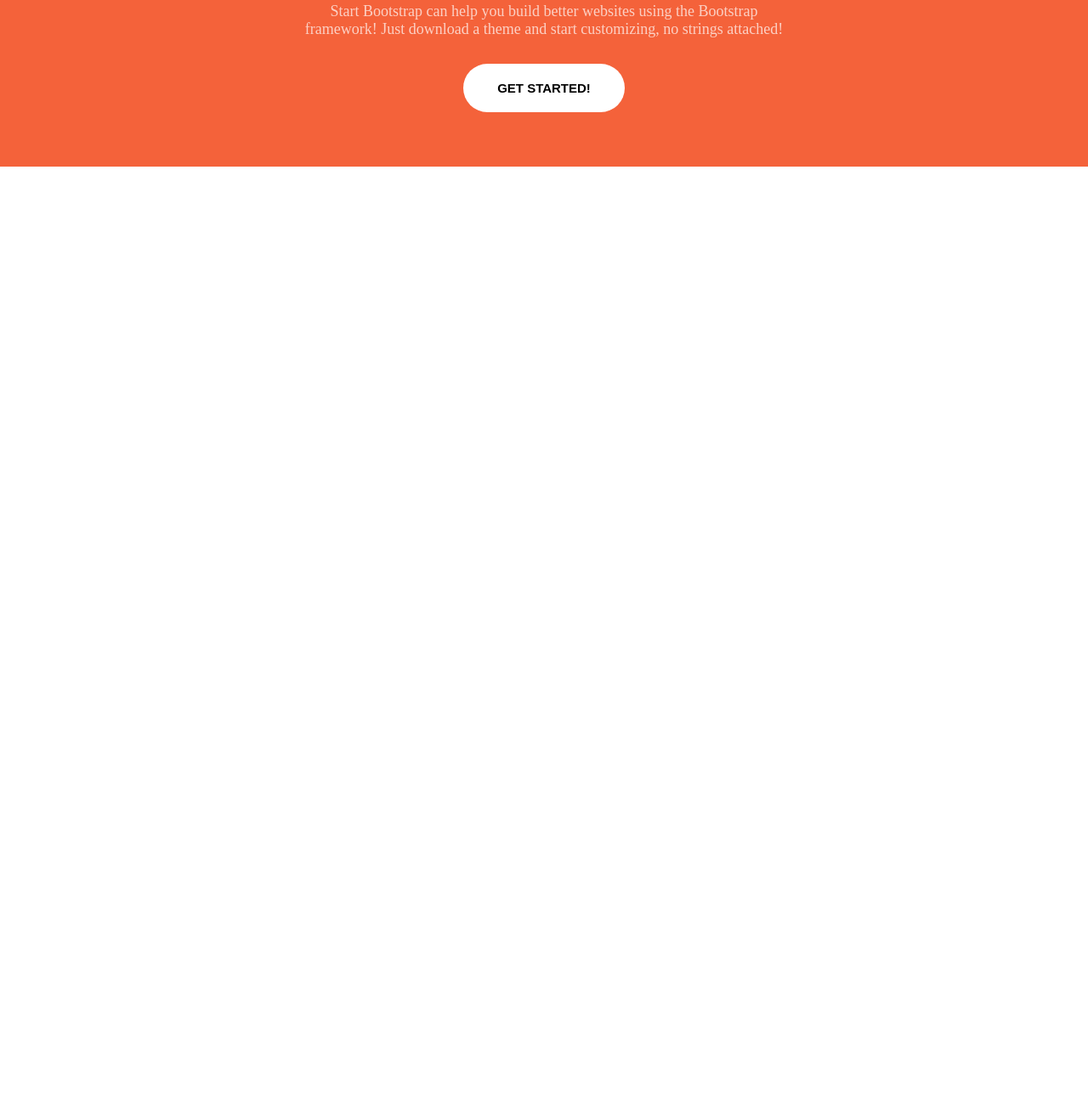
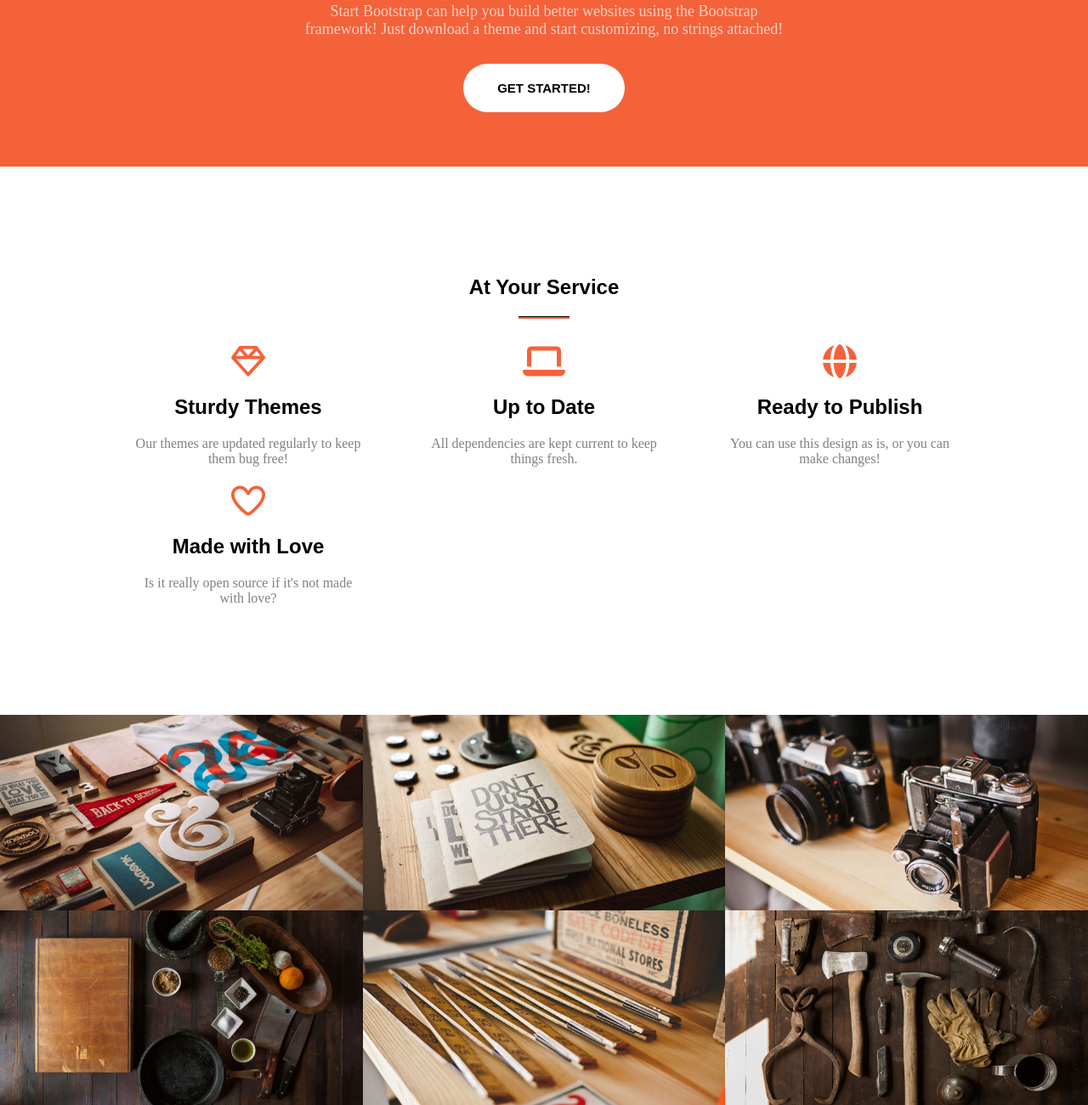
Before and after one commit to halahabaybeh/startbootstrap, a plain HTML site: page index.html in a window 1280 px wide. Shown: the part 953-2253 px from the top of the page at 85% size. Before the commit the page ends 1149 px from the top, so only its background shows below. Drawn offline with Linux system fonts and the light colour scheme.

Commit message:
portfolio section

```diff
--- a/assets/css/base.css
+++ b/assets/css/base.css
@@ -39,8 +39,14 @@
 .py-3 {
     padding: 30px 0;
 }
+.py-4 {
+    padding: 40px 0;
+}
 .py-5 {
     padding: 50px 0;
+}
+.py-10 {
+    padding: 10% 0;
 }
 .px-1 {
     padding: 0 10px;
@@ -87,9 +93,10 @@
     list-style: none;
     font-family: sans-serif;
 }
-h1{
+h1,h2,h3,h4,h5,h6 {
     font-family: sans-serif;
 }
+
 
 .fw-bold {
     font-weight: bold;
@@ -97,6 +104,9 @@
 
 .fw-400 {
     font-weight: 400;
+}
+.fw-500 {
+    font-weight: 500;
 }
 
 .fw-600 {
@@ -125,8 +135,10 @@
     color: black;
 }
 .color-gray {
-
    color: rgba(255, 255, 255, 0.7);;
+}
+.color-gray-dark {
+    color: gray;
 }
 .justify-content-center {
     justify-content: center;
@@ -206,5 +218,25 @@
 }
 .getStarted {
     background-color: #f4623a;
+}
+i {
+    font-size: 40px;
+    color: #f4623a;
+}
+.portfolio img {
+    width: 100%;
+    height: auto;
+}
+.grid-card{
+    display: grid;
+    grid-template-columns: repeat(auto-fit, minmax(255px, 1fr));
+    gap: 20px;
+}
+.grid-img{
+    display: grid;
+    grid-template-columns: repeat(auto-fit, minmax(350px, 1fr));
 
 }
+p{
+    flex: 1;
+}
--- a/index.html
+++ b/index.html
@@ -11,6 +11,9 @@
         rel="stylesheet">
     <link rel="stylesheet" href="assets/css/base.css">
     <link rel="stylesheet" href="assets/css/main.css">
+    <link rel="stylesheet" href="https://cdnjs.cloudflare.com/ajax/libs/font-awesome/7.0.1/css/all.min.css"
+        integrity="sha512-2SwdPD6INVrV/lHTZbO2nodKhrnDdJK9/kg2XD1r9uGqPo1cUbujc+IYdlYdEErWNu69gVcYgdxlmVmzTWnetw=="
+        crossorigin="anonymous" referrerpolicy="no-referrer" />
     <title>Document</title>
 </head>
 
@@ -51,6 +54,44 @@
             <a class="btn-secondary color-black fs-2 fw-bold pxy-2" href="#">Get Started!</a>
         </div>
     </section>
+    <section class="service d-flex flex-column justify-content-center align-items-center gap-30 py-10" >
+        <div class="container d-flex flex-column justify-content-center align-items-center text-center gap-20">
+            <h1 class="fw-600">At Your Service</h1>
+            <hr class="divider">
+        </div>
+        <div class="card container grid-card">
+            <div class="card d-flex flex-column gap-20 justify-content-center align-items-center px-3">
+                <i class="fa-regular fa-gem"></i>
+                <h2>Sturdy Themes</h2>
+                <p class="color-gray-dark text-center">Our themes are updated regularly to keep them bug free!</p>
+            </div>
+            <div class="card d-flex flex-column gap-20 justify-content-center align-items-center px-3">
+                <i class="fa-solid fa-laptop"></i>
+                <h2>Up to Date</h2>
+                <p class="color-gray-dark text-center">All dependencies are kept current to keep things fresh.</p>
+            </div>
+            <div class="card d-flex flex-column gap-20 justify-content-center align-items-center px-3">
+                <i class="fa-solid fa-globe"></i>
+                <h2>Ready to Publish</h2>
+                <p class="color-gray-dark text-center">You can use this design as is, or you can make changes!</p>
+            </div>
+            <div class="card d-flex flex-column gap-20 justify-content-center align-items-center px-3">
+                <i class="fa-regular fa-heart"></i>
+                <h2>Made with Love</h2>
+                <p class="color-gray-dark text-center">Is it really open source if it's not made with love?</p>
+            </div>
+        </div>
+    </section>
+    <section class="portfolio">
+        <div class="grid-img">
+            <img src="assets/img/1.jpg" alt="">
+            <img src="assets/img/2.jpg" alt="">
+            <img src="assets/img/3.jpg" alt="">
+            <img src="assets/img/4.jpg" alt="">
+            <img src="assets/img/5.jpg" alt="">
+            <img src="assets/img/6.jpg" alt="">
+        </div>
+    </section>
 </body>
 
 </html>
```
Also changed, not shown: assets/img/1.jpg (added), assets/img/2.jpg (added), assets/img/3.jpg (added), assets/img/4.jpg (added), assets/img/5.jpg (added), assets/img/6.jpg (added).
